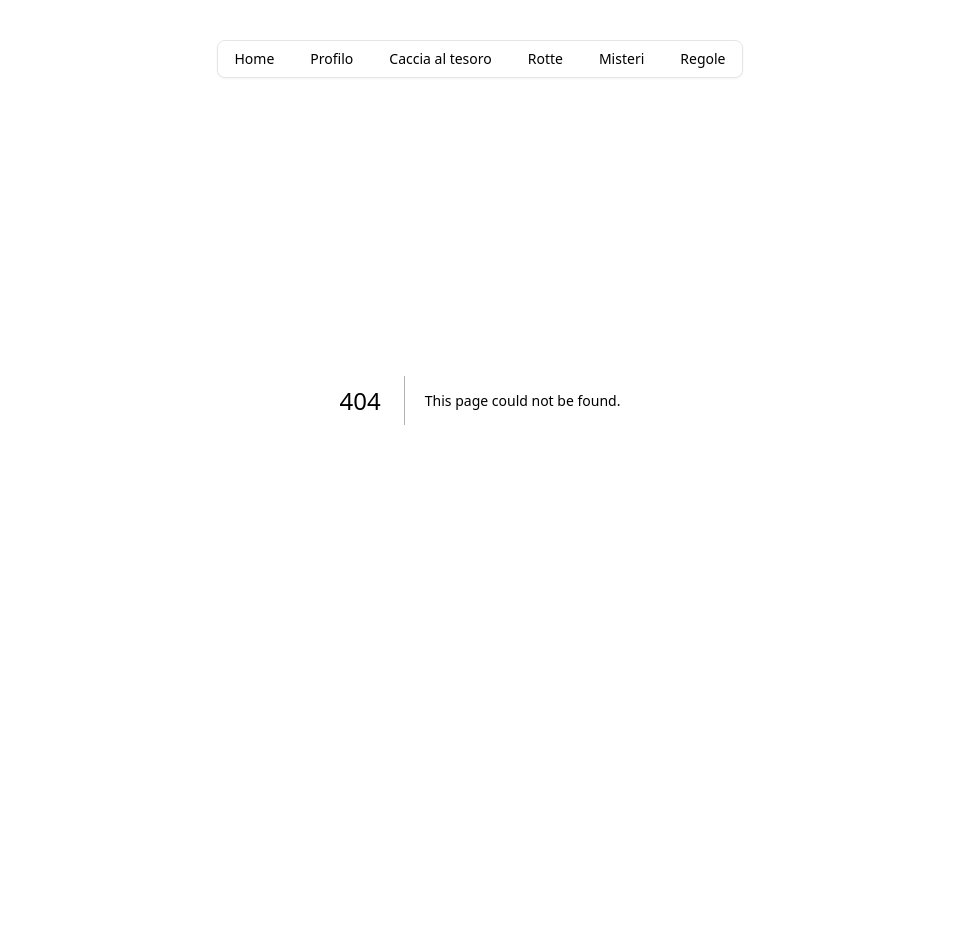
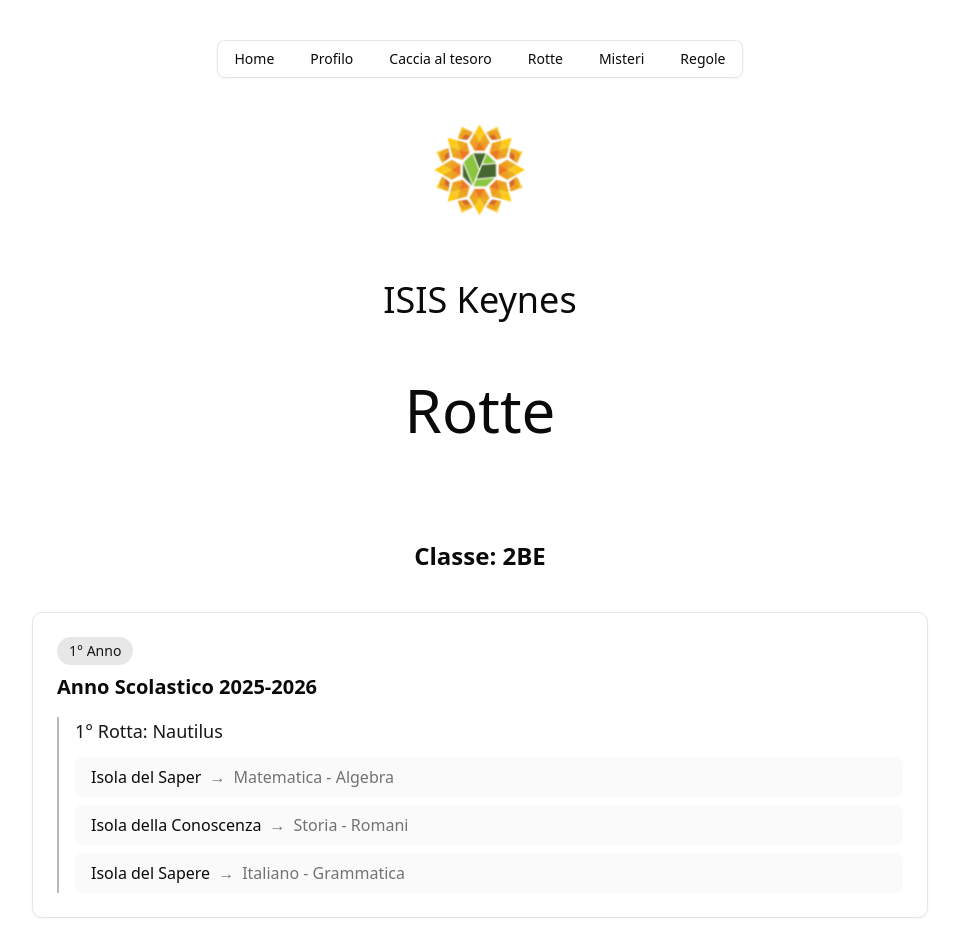
Before and after one commit to Maro314o/sito-punti-v2, a Next.js app: page /rotte in a window 1280 px wide. Before the commit this address had no page. Shown: the top 949 px of the page, without its empty margins (160-1119 px from the left). Before the commit the page ends 800 px from the top, so only its background shows below. Built offline with nearby package versions, Linux system fonts and the light colour scheme.

Commit message:
created page 'rotte'

```diff
--- /dev/null
+++ b/app/rotte/page.tsx
@@ -0,0 +1,123 @@
+import TitleWrapper from "@/components/modules/TitleWrapper/page";
+
+export default function RottePage() {
+  const classe = "2BE";
+
+  const rotteData = [
+    {
+      anno: "1° Anno",
+      nomeAnno: "Anno Scolastico 2025-2026",
+      rotte: [
+        {
+          nomeRotta: "Nautilus",
+          isole: [
+            { nome: "Isola del Saper", argomento: "Matematica - Algebra" },
+            { nome: "Isola della Conoscenza", argomento: "Storia - Romani" },
+            { nome: "Isola del Sapere", argomento: "Italiano - Grammatica" },
+          ]
+        }
+      ]
+    },
+    {
+      anno: "2° Anno",
+      nomeAnno: "Anno Scolastico 2026-2027",
+      rotte: [
+        {
+          nomeRotta: "Maelstrom",
+          isole: [
+            { nome: "Isola Geometrica", argomento: "Geometria Euclidea" },
+            { nome: "Isola Letteraria", argomento: "Letteratura Italiana" },
+          ]
+        }
+      ]
+    },
+    {
+      anno: "3° Anno",
+      nomeAnno: "Anno Scolastico 2027-2028",
+      rotte: [
+        {
+          nomeRotta: "Oceano Pacifico",
+          isole: [
+            { nome: "Isola del Calcolo", argomento: "Analisi Matematica" },
+            { nome: "Isola Fisica", argomento: "Fisica Moderna" },
+            { nome: "Isola Chimica", argomento: "Chimica Organica" },
+          ]
+        }
+      ]
+    },
+    {
+      anno: "4° Anno",
+      nomeAnno: "Anno Scolastico 2028-2029",
+      rotte: [
+        {
+          nomeRotta: "Abisso Atlantico",
+          isole: [
+            { nome: "Isola Tecnologia", argomento: "Informatica Avanzata" },
+            { nome: "Isola Economia", argomento: "Economia Aziendale" },
+          ]
+        }
+      ]
+    },
+    {
+      anno: "5° Anno",
+      nomeAnno: "Anno Scolastico 2029-2030",
+      rotte: [
+        {
+          nomeRotta: "Alla Fine del Mondo",
+          isole: [
+            { nome: "Isola Tesi", argomento: "Preparazione Esame" },
+            { nome: "Isola Diploma", argomento: "Esame di Stato" },
+          ]
+        }
+      ]
+    }
+  ];
+
+  return (
+    <div className="pt-30">
+      <TitleWrapper title="Rotte" />
+
+      <div className="container mx-auto p-10 md:p-15 lg:p-25">
+        <div className="text-center mb-10">
+          <h2 className="text-2xl font-semibold">Classe: {classe}</h2>
+        </div>
+
+        <div className="max-w-4xl mx-auto space-y-8">
+          {rotteData.map((annoData, index) => (
+            <div key={index} className="border rounded-lg p-6 bg-background shadow-xs">
+              <div className="grid grid-cols-1 md:grid-cols-2 gap-4 mb-4">
+                <div>
+                  <span className="inline-block bg-primary/10 text-primary px-3 py-1 rounded-full text-sm font-medium mb-2">
+                    {annoData.anno}
+                  </span>
+                  <h3 className="text-xl font-semibold">{annoData.nomeAnno}</h3>
+                </div>
+              </div>
+
+              {annoData.rotte.map((rotta, rottaIndex) => (
+                <div key={rottaIndex} className="mt-4 pl-4 border-l-2 border-primary/30">
+                  <h4 className="text-lg font-medium text-primary mb-3">
+                    1° Rotta: {rotta.nomeRotta}
+                  </h4>
+
+                  <div className="space-y-2">
+                    {rotta.isole.map((isola, isolaIndex) => (
+                      <div
+                        key={isolaIndex}
+                        className="flex flex-col sm:flex-row sm:items-center gap-2 py-2 px-4 bg-muted/50 rounded-md"
+                      >
+                        <span className="font-medium text-foreground">{isola.nome}</span>
+                        <span className="hidden sm:block text-muted-foreground">→</span>
+                        <span className="text-muted-foreground">{isola.argomento}</span>
+                      </div>
+                    ))}
+                  </div>
+                </div>
+              ))}
+            </div>
+          ))}
+        </div>
+      </div>
+    </div>
+  );
+}
--- a/components/modules/Navbar/page.tsx
+++ b/components/modules/Navbar/page.tsx
@@ -63,7 +63,7 @@ const MobileContent = () => {
         <NavigationMenuContent>
           <ul className="w-66">
             <ListItem href="/" title="Caccia al tesoro"></ListItem>
-            <ListItem href="/" title="Rotte"></ListItem>
+            <ListItem href="/rotte" title="Rotte"></ListItem>
             <ListItem href="/" title="Misteri"></ListItem>
             <ListItem href="/" title="Regole"></ListItem>
           </ul>
@@ -93,7 +93,7 @@ const DesktopContent = () => {
       </NavigationMenuItem>
       <NavigationMenuItem>
         <NavigationMenuLink asChild className={navigationMenuTriggerStyle()}>
-          <Link href="/">Rotte</Link>
+          <Link href="/rotte">Rotte</Link>
         </NavigationMenuLink>
       </NavigationMenuItem>
       <NavigationMenuItem>
```
